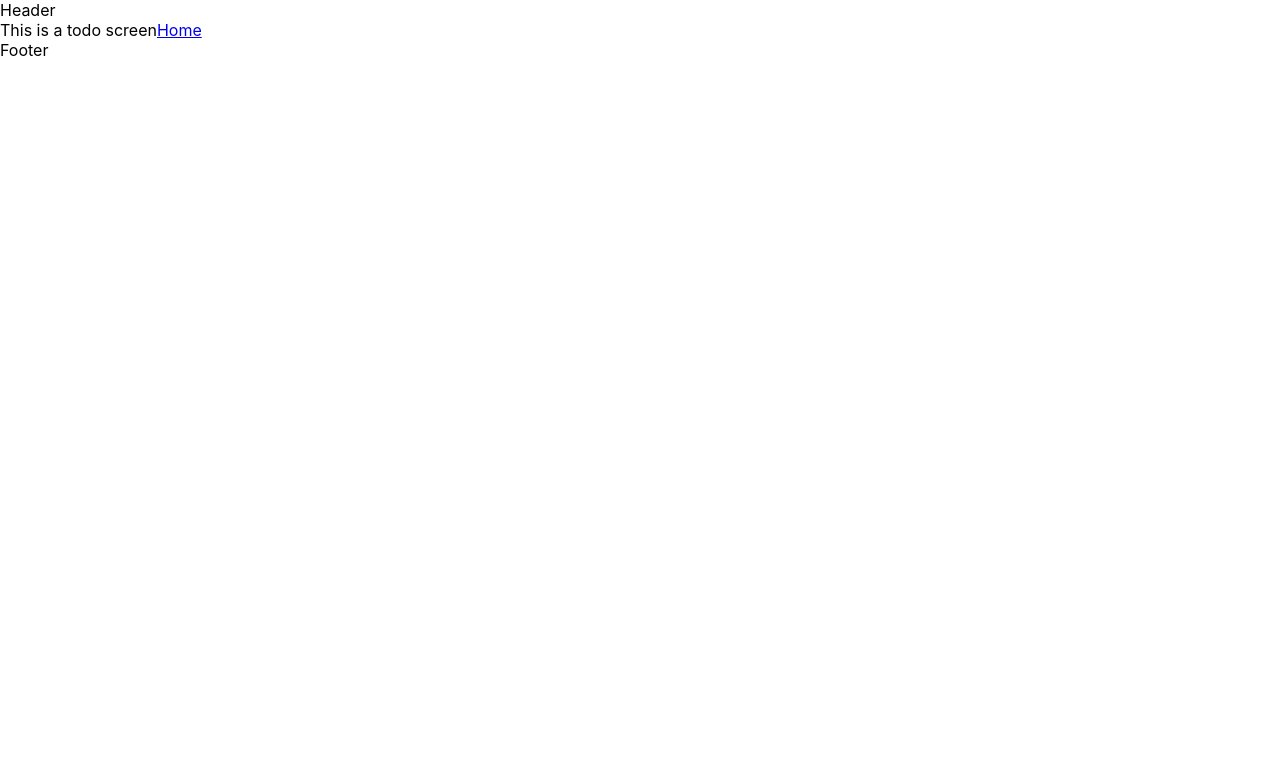
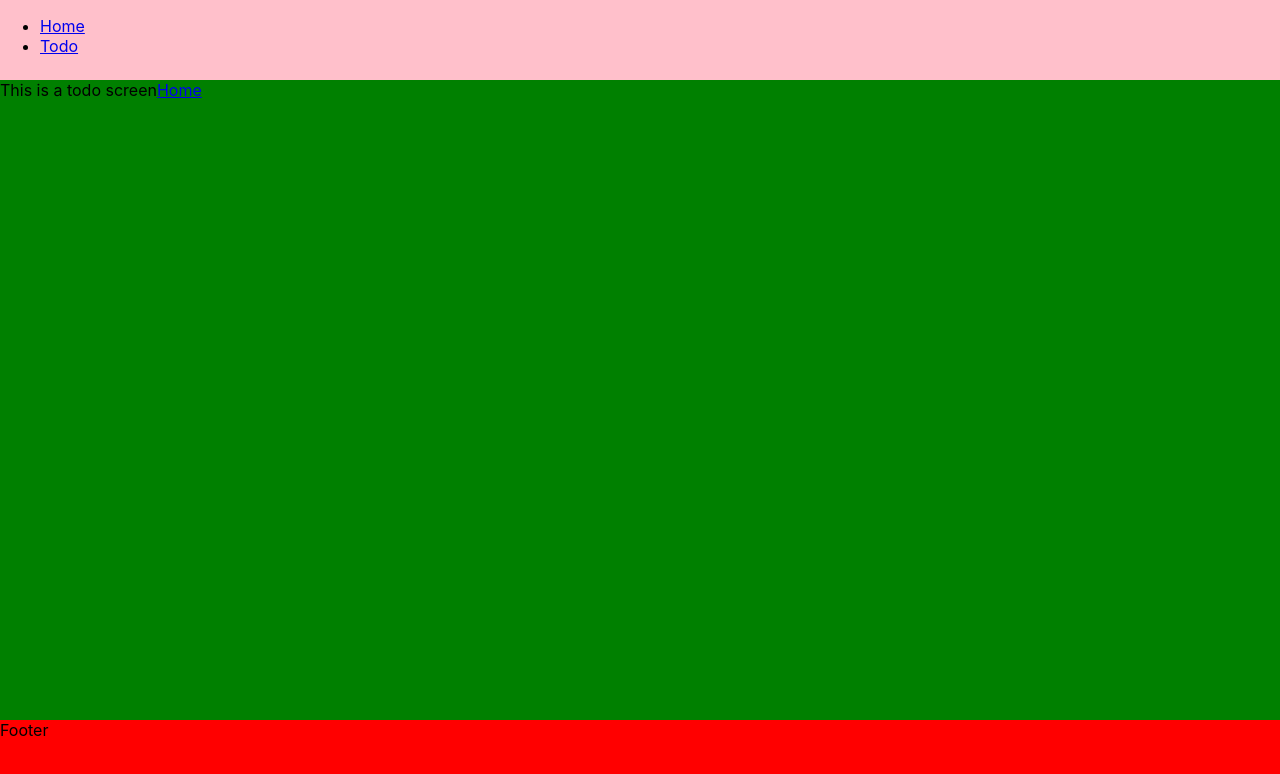
Before and after one commit to BaileyNepe/second-brain, a React (Create React App) app in the folder frontend/: page /todo in a window 1280 px wide. Shown: the top 774 px of the page. Built offline with nearby package versions, Linux system fonts and the light colour scheme.

Commit message:
have added grid

```diff
--- a/frontend/src/App.css
+++ b/frontend/src/App.css
@@ -1,38 +1,20 @@
-.App {
-  text-align: center;
+.app {
+  display: grid;
+  grid-template-rows: 10vh 80vh 10vh;
+  grid-template-areas: 'header' 'body' 'footer';
 }
 
-.App-logo {
-  height: 40vmin;
-  pointer-events: none;
+.header {
+  grid-area: header;
+  background-color: pink;
 }
 
-@media (prefers-reduced-motion: no-preference) {
-  .App-logo {
-    animation: App-logo-spin infinite 20s linear;
-  }
+.body {
+  grid-area: body;
+  background-color: green;
 }
 
-.App-header {
-  background-color: #282c34;
-  min-height: 100vh;
-  display: flex;
-  flex-direction: column;
-  align-items: center;
-  justify-content: center;
-  font-size: calc(10px + 2vmin);
-  color: white;
+.footer {
+  grid-area: footer;
+  background-color: red;
 }
-
-.App-link {
-  color: #61dafb;
-}
-
-@keyframes App-logo-spin {
-  from {
-    transform: rotate(0deg);
-  }
-  to {
-    transform: rotate(360deg);
-  }
-}
--- a/frontend/src/App.js
+++ b/frontend/src/App.js
@@ -10,13 +10,19 @@ const App = () => {
   return (
     <>
       <Router>
+        <div className="app">
         <Header />
+        <div className="body">
         <Routes>
+
           <Route path="/" element={<HomeScreen />} />
           <Route path="/todo" element={<TodoScreen />} />
         </Routes>
+        </div>
         <Footer />
+        </div>
       </Router>
+
     </>
   );
 };
@@ -24,7 +30,6 @@ const App = () => {
 export default App;
 
 // TODO make grid for page
-// TODO add in nav bar into header
 // TODO hamburger menu for mobile screen with fun animations - slide in from side
 // Create homescreen - display list of todos and input and add
 // Create component for CRUD
--- a/frontend/src/components/Footer.js
+++ b/frontend/src/components/Footer.js
@@ -1,7 +1,7 @@
 import React from "react";
 
 const Footer = () => {
-  return <div>Footer</div>;
+  return <footer className="footer">Footer</footer>;
 };
 
 export default Footer;
--- a/frontend/src/components/Header.js
+++ b/frontend/src/components/Header.js
@@ -1,7 +1,20 @@
-import React from "react";
-
+import React from 'react';
+import { Link } from 'react-router-dom';
 const Header = () => {
-  return <div>Header</div>;
+  return (
+    <header className="header">
+      <nav>
+        <ul>
+          <li>
+            <Link to="/">Home</Link>
+          </li>
+          <li>
+            <Link to="/todo">Todo</Link>
+          </li>
+        </ul>
+      </nav>
+    </header>
+  );
 };
 
 export default Header;
```
Also changed, not shown: 1 other file (tests, documents, lock files or other folders).
